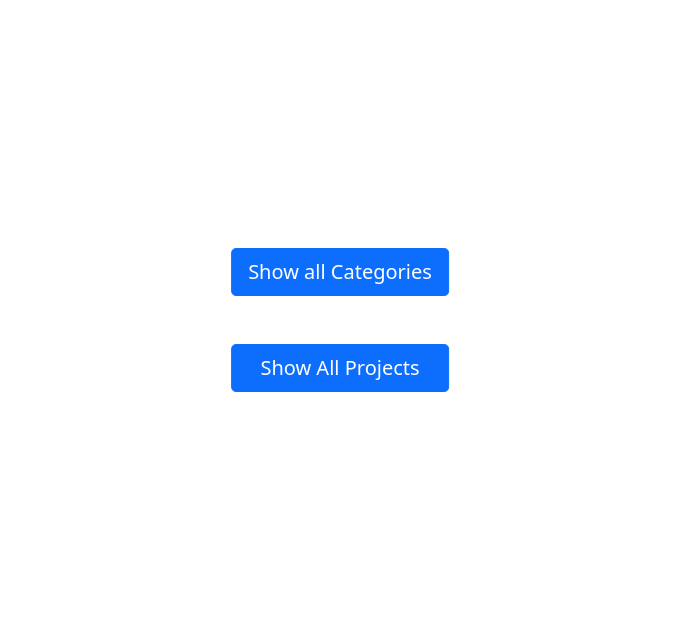
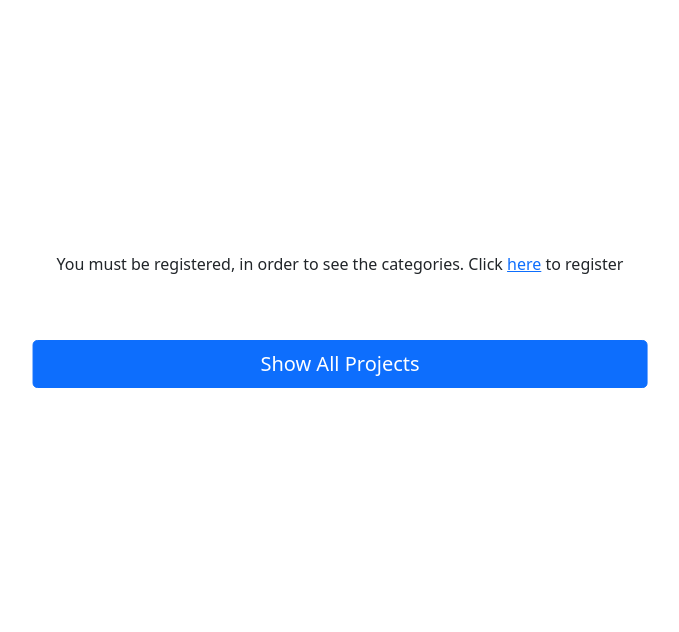
Before and after one commit to dimo-i/python-project-app, a Django app: page /dashboard/ in a window 1280 px wide. Shown: the part 56-688 px from the top of the page, without its empty margins (300-979 px from the left). Run offline with Django 4.2, Linux system fonts and the light colour scheme; some libraries are stand-ins or nearby versions.

Commit message:
modified

```diff
--- a/progress_app/progress_app/accounts/models.py
+++ b/progress_app/progress_app/accounts/models.py
@@ -16,6 +16,7 @@ class ProgressAppUser(auth_models.AbstractBaseUser, auth_models.PermissionsMixin
         unique=True,
         validators=(
             MinLengthValidator(USERNAME_MIN_LENGTH),
+            validate_letters,
         ),
     )
 
--- a/progress_app/progress_app/common/helpers.py
+++ b/progress_app/progress_app/common/helpers.py
@@ -32,4 +32,5 @@ class DisabledFieldsFormMixin:
 
 class SuperUserCheck(auth_mixin.UserPassesTestMixin, views.View):
     def test_func(self):
-        return self.request.user.is_superuser
+        if self.request.user.is_superuser or self.request.user.is_staff:
+            return True
--- a/progress_app/progress_app/main/views/project.py
+++ b/progress_app/progress_app/main/views/project.py
@@ -6,7 +6,7 @@ from django.contrib.auth import mixins as auth_mixin
 
 from progress_app.accounts.models import Profile
 from progress_app.main.models import Project, ProjectAlbum
-from progress_app.main.views.forms import CreateProjectForm, CreateAlbumForm, EditProjectForm
+from progress_app.main.forms import CreateProjectForm, CreateAlbumForm, EditProjectForm
 
 
 class CreateProjectView(auth_mixin.LoginRequiredMixin, views.CreateView):
@@ -82,6 +82,7 @@ class ProjectAlbumView(auth_mixin.LoginRequiredMixin , views.ListView):
         context['album'] = ProjectAlbum.objects.filter(project_id=pk)
         current_project_owner = Project.objects.get(id=pk).user_id
         context['is_owner'] = current_project_owner==self.request.user.id
+        context['owner'] = current_project_owner
         return context
 
 
@@ -105,8 +106,7 @@ class AddImageToAlbumView(auth_mixin.LoginRequiredMixin, views.CreateView):
         pk = self.kwargs['pk']
         return reverse_lazy('project album', kwargs={'pk': pk})
 
-#TODO delete ALbumImage/Album?
-#
+
 class DeleteAlbumImageView(auth_mixin.LoginRequiredMixin, views.DeleteView):
     model = ProjectAlbum
     template_name = 'album/delete_album_image.html'
--- a/progress_app/templates/accounts/delete_user.html
+++ b/progress_app/templates/accounts/delete_user.html
@@ -4,7 +4,7 @@
 
     <div class="row">
         <div class="col-lg-12 text-center">
-            <h1>Are you sure you want to delete your profile?</h1>
+            <h1>Are you sure you want to delete {{ profile }}?</h1>
             <div class="m-auto d-flex justify-content-center">
                 <div class="m-2">
                     <form method="post" action="{% url 'delete user' profile.pk %}">
--- a/progress_app/templates/accounts/user_change_pwd.html
+++ b/progress_app/templates/accounts/user_change_pwd.html
@@ -21,7 +21,9 @@
                     {% endfor %}
                 <button class="btn btn-primary mt-2" type="submit">Submit</button>
             </form>
-
+<div>
+                    <a class="btn btn-primary" href="javascript:history.back()">No, go back</a>
+                    </div>
         </div>
         <div class="col-lg-3"></div>
     </div>
--- a/progress_app/templates/accounts/user_details.html
+++ b/progress_app/templates/accounts/user_details.html
@@ -35,8 +35,12 @@
                 {% if is_owner or request.user.is_superuser %}
                     <a href="{% url 'edit user' profile.pk %}" class="btn btn-primary">Edit</a>
                     <a href="{% url 'delete user' profile.pk %}" class="btn btn-danger">Delete</a>
+
                 {% endif %}
             </div>
         </div>
+<div>
+                    <a class="btn btn-primary" href="javascript:history.back()">Go back</a>
+                    </div>
     </div>
 {% endblock %}
--- a/progress_app/templates/album/delete_album_image.html
+++ b/progress_app/templates/album/delete_album_image.html
@@ -9,7 +9,7 @@
 
                 {% csrf_token %}
 
-                <button class="btn btn-primary mt-2" type="submit">Confirm</button>
+                <button class="btn btn-danger mt-2" type="submit">Confirm</button>
             </form>
             <div class="m-2">
                 <a class="btn btn-primary" href="javascript:history.back()">No, go back</a>
--- a/progress_app/templates/base.html
+++ b/progress_app/templates/base.html
@@ -60,7 +60,7 @@
 
                 {% if request.user.is_authenticated %}
 
-                    {% if request.user.is_superuser %}
+                    {% if request.user.is_staff %}
                      <li class="nav-item">
                         <a class="nav-link" href="{% url 'create category' %}">Create Category</a> {# add photo #}
                     </li>
@@ -76,16 +76,15 @@
                         </a>
                         <div class="dropdown-menu dropdown-menu-end">
 
-                            {% if  request.user.is_superuser %}
+                            {% if  request.user.is_staff %}
                                 <a class="dropdown-item" href="{% url 'all users' %}">Show all registered users</a>
-                            {% else %}
+                            {% endif %}
                                 <a class="dropdown-item" href="{% url 'profile projects' request.user.id %}">My
                                     Projects</a>
                                 <div class="dropdown-divider"></div>
                                 <a class="dropdown-item" href="{% url 'user details' request.user.id %}">Profile
                                     Details</a>
                                 <a class="dropdown-item" href="{% url 'change password' %}">Change Password</a>
-                            {% endif %}
 
                             <div class="dropdown-divider"></div>
                             <a class="dropdown-item" href="{% url 'logout user' %}">Logout</a>
--- a/progress_app/templates/main/admin_all_profiles.html
+++ b/progress_app/templates/main/admin_all_profiles.html
@@ -5,6 +5,7 @@
             <div class="container mb-5">
                 <div class="row mb-5">
                     {% for prof in profiles %}
+                        {% if prof.is_active %}
                         <div class="col">
                         <div class="card h-100">
                             <img src="{{ prof.profile_picture }}" class="card-img-top" alt="...">
@@ -20,6 +21,7 @@
                             <a href="{% url 'delete user' prof.pk %}" class="btn btn-danger">Delete</a>
                         </div>
                     </div>
+                        {% endif %}
                     {% endfor %}
                 </div>
             </div>
--- a/progress_app/templates/main/dashboard.html
+++ b/progress_app/templates/main/dashboard.html
@@ -2,17 +2,22 @@
 {% block page_content %}
 
     <div>
-        <div class="container mb-5">
+        {% if not request.user.is_authenticated %}
+            <div class="container mb-5">
+                <div class="row mb-5">
+                    <p>
+                        <span>You must be registered, in order to see the categories. Click
+                            <a href="{% url 'register user' %}">here</a> to register</span>
+                    </p>
+                </div>
+            </div>
+        {% else %}
             <div class="row mb-5">
-
-                <a class="btn btn-primary btn-lg" href="{% url 'categories' %}" role="button">Show all Categories</a>
+                <a class="btn btn-primary btn-lg" href="{% url 'categories' %}" role="button">Show Categories</a>
             </div>
-        </div>
-
-        <div class="container mb-5">
-            <div class="row mb-5">
-                <a class="btn btn-primary btn-lg" href="{% url 'projects' %}" role="button">Show All Projects</a>
-            </div>
+        {% endif %}
+        <div class="row mb-5">
+            <a class="btn btn-primary btn-lg" href="{% url 'projects' %}" role="button">Show All Projects</a>
         </div>
 
     </div>
--- a/progress_app/templates/project/project_details_page.html
+++ b/progress_app/templates/project/project_details_page.html
@@ -10,10 +10,6 @@
             {% if album %}
                 {% if request.user.is_authenticated %}
                 <a href="{% url 'project album' project.pk %}" class="btn btn-primary">See More</a>
-            {% else %}
-                <p>
-                <span>If you want to see more of the project, click <a href="{% url 'register user' %}">here</a> to register</span>
-                </p>
                 {% endif %}
             {% endif %}
             {% if is_owner or request.user.is_superuser%}
@@ -35,7 +31,7 @@
                 {% else %}
                 <p>
                 <span>If you want to see more of the project, click <a href="{% url 'register user' %}">here</a> to register</span>
-                </p>r
+                </p>
             {% endif %}
             {% if is_owner or request.user.is_superuser %}
                 <a href="{% url 'edit project' project.pk %}" class="btn btn-primary">Edit</a>
--- a/progress_app/templates/project/projects.html
+++ b/progress_app/templates/project/projects.html
@@ -21,7 +21,7 @@
                         <a class="btn btn-primary btn-lg" href="{% url 'create project' %}">New Project</a>
                     </div>
                 {% endif %}
-                <a href="{% url 'categories' %}" class="btn btn-primary">Go Back</a>
+                <a class="btn btn-primary" href="javascript:history.back()">Go back</a>
             {% endif %}
         </h1>
 
```
Also changed, not shown: progress_app/progress_app/main/forms.py (renamed from progress_app/progress_app/main/views/forms.py, +0 -13 lines), progress_app/progress_app/main/views/category.py (+1 -6 lines), progress_app/templates/accounts/user_edit.html (+12 -3 lines), progress_app/progress_app/accounts/migrations/0002_alter_progressappuser_username.py (added).
